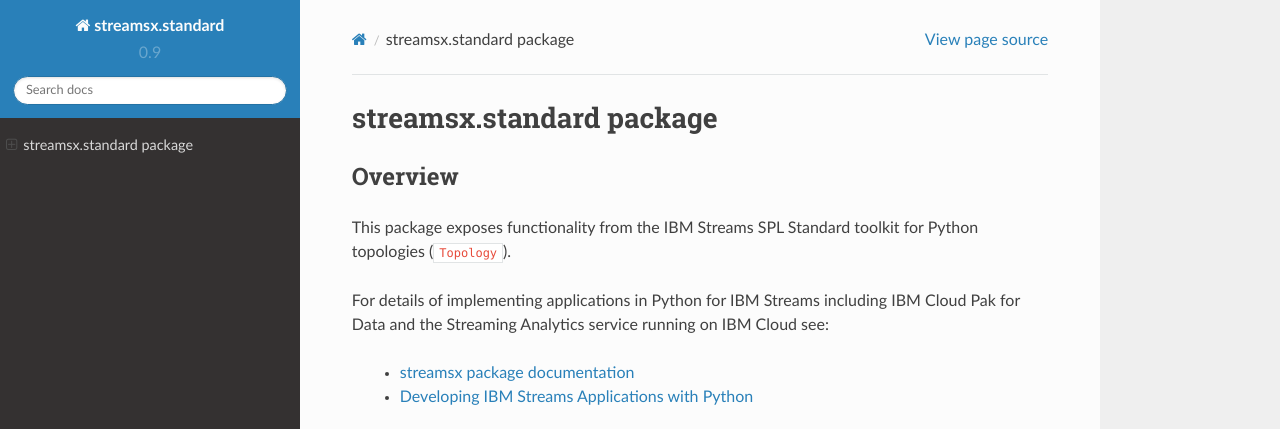
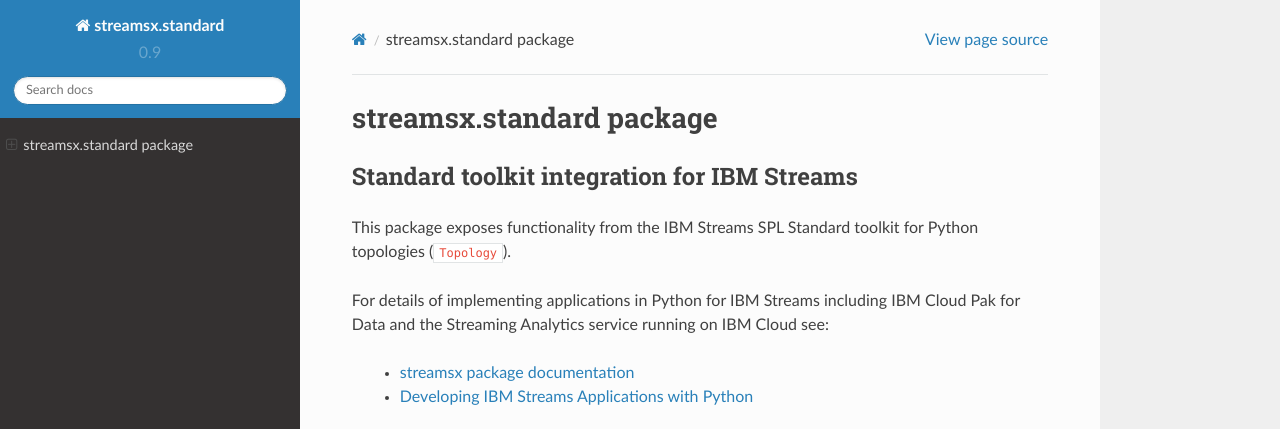
Before and after one commit to IBMStreams/pypi.streamsx.standard, a Sphinx documentation site: the page built from docs/source/index.rst, in a window 1280 px wide, cut to the strip 0-429 px from the top of the page. Built offline with Sphinx 7.4.7 and the Read the Docs theme 2.0.0, drawn with Linux system fonts in a browser that asks for light colours.

Commit message:
package short description changed

```diff
--- a/docs/source/index.rst
+++ b/docs/source/index.rst
@@ -1,8 +1,8 @@
 streamsx.standard package
 #########################
 
-Overview
-========
+Standard toolkit integration for IBM Streams
+============================================
 
 This package exposes functionality from the IBM Streams SPL
 Standard toolkit for Python topologies (``Topology``).
--- a/setup.py
+++ b/setup.py
@@ -5,7 +5,7 @@
   packages = ['streamsx.standard'],
   include_package_data=True,
   version = streamsx.standard._version.__version__,
-  description = 'IBM Streams standard toolkit',
+  description = 'Standard toolkit integration for IBM Streams',
   long_description = open('DESC.txt').read(),
   author = 'IBM Streams @ github.com',
   author_email = 'debrunne@us.ibm.com',
```
